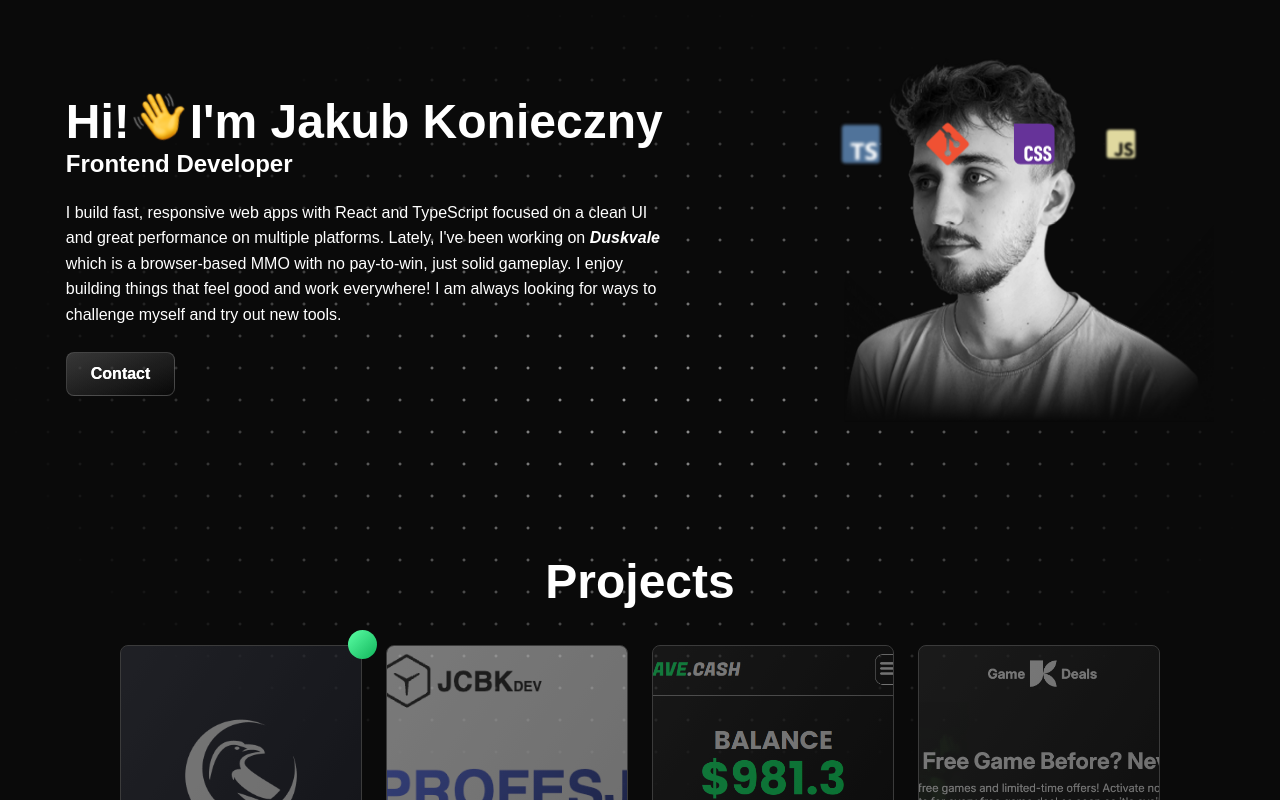
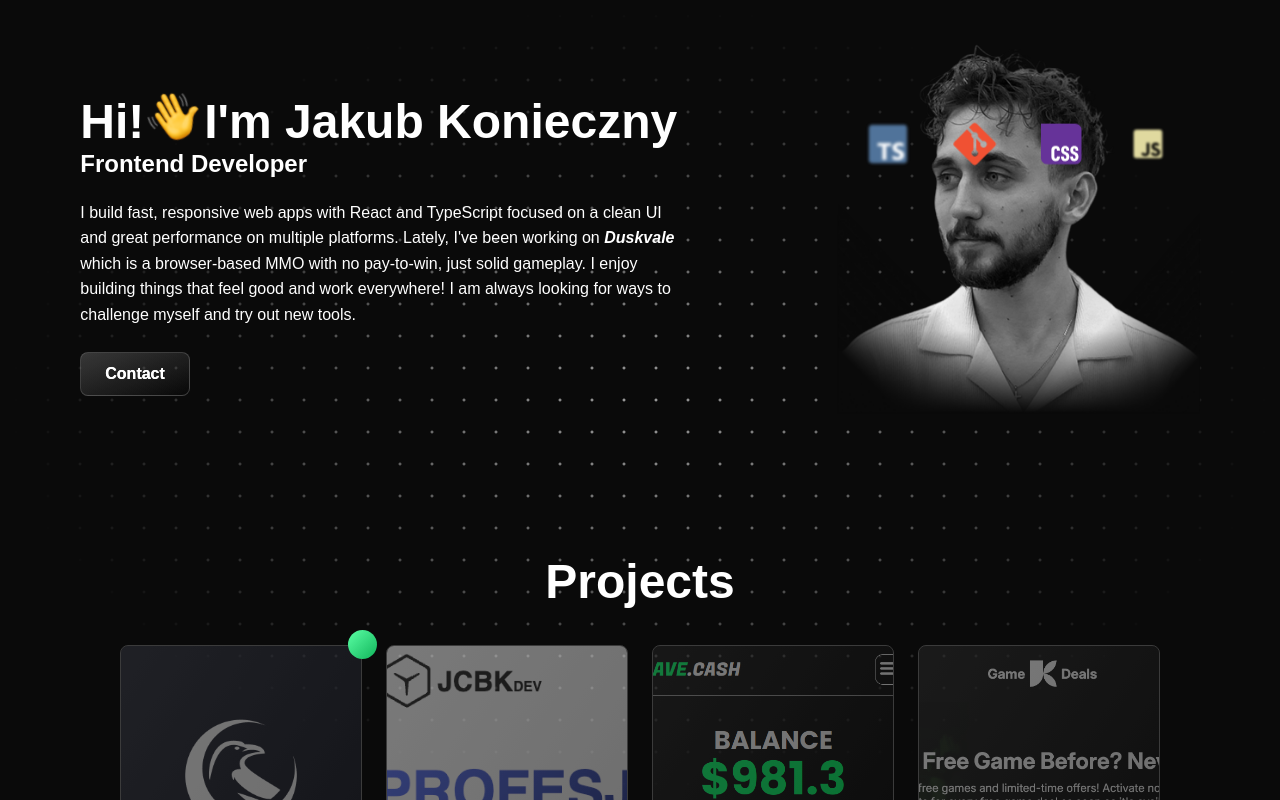
Before and after one commit to jcbkdev/jcbk2025, a Vue app: page / in a window 1280 px wide. Shown: the top 800 px of the page. Built offline with nearby package versions, Linux system fonts and the light colour scheme; a web font is replaced by a local one.

Commit message:
image update

```diff
--- a/src/components/AstroImage.vue
+++ b/src/components/AstroImage.vue
@@ -24,7 +24,7 @@ import Javascript from './icons/Javascript.vue'
 <style scoped>
 .astro-container {
   position: relative;
-  width: 420px;
+  width: 362px;
   height: 480px;
 }
 
@@ -33,7 +33,7 @@ import Javascript from './icons/Javascript.vue'
 
   position: absolute;
   top: 30%;
-  left: 16%;
+  left: 14%;
   width: 62%;
 
   display: flex;
```
Also changed, not shown: public/me.png.
